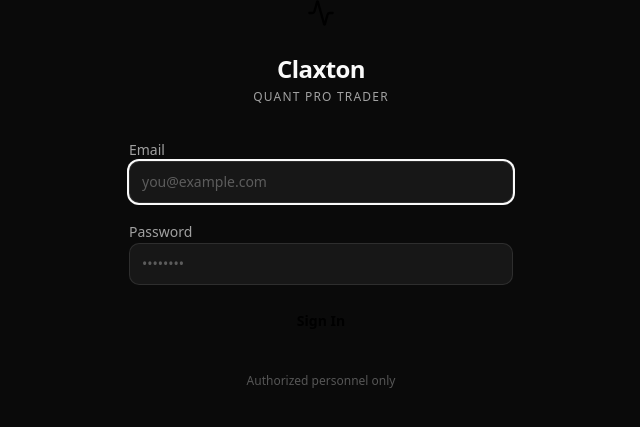
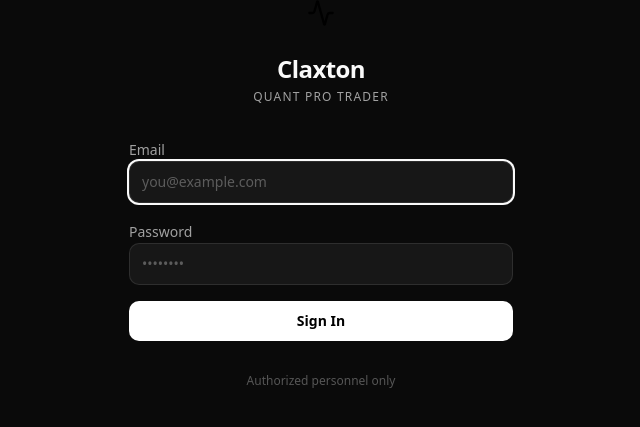
Before and after one commit to nickgag626/claxton-dashboard, a Next.js app: page /login in a window 1280 px wide. Shown: the part 213-640 px from the top of the page, without its empty margins (319-959 px from the left). Built offline with nearby package versions, Linux system fonts and the light colour scheme.

Commit message:
fix: login button contrast - white bg so it's visible

```diff
--- a/src/app/login/page.tsx
+++ b/src/app/login/page.tsx
@@ -114,7 +114,7 @@ export default function LoginPage() {
           <button
             type="submit"
             disabled={isSubmitting}
-            className="w-full py-2.5 px-4 bg-gradient-to-r from-trading-green to-trading-green/80 text-black font-semibold text-sm rounded-lg hover:from-trading-green/90 hover:to-trading-green/70 focus:outline-none focus:ring-2 focus:ring-trading-green/50 disabled:opacity-50 disabled:cursor-not-allowed transition-all flex items-center justify-center gap-2"
+            className="w-full py-2.5 px-4 bg-white text-black font-semibold text-sm rounded-lg hover:bg-gray-200 focus:outline-none focus:ring-2 focus:ring-white/50 disabled:opacity-50 disabled:cursor-not-allowed transition-all flex items-center justify-center gap-2"
           >
             {isSubmitting ? (
               <>
```
